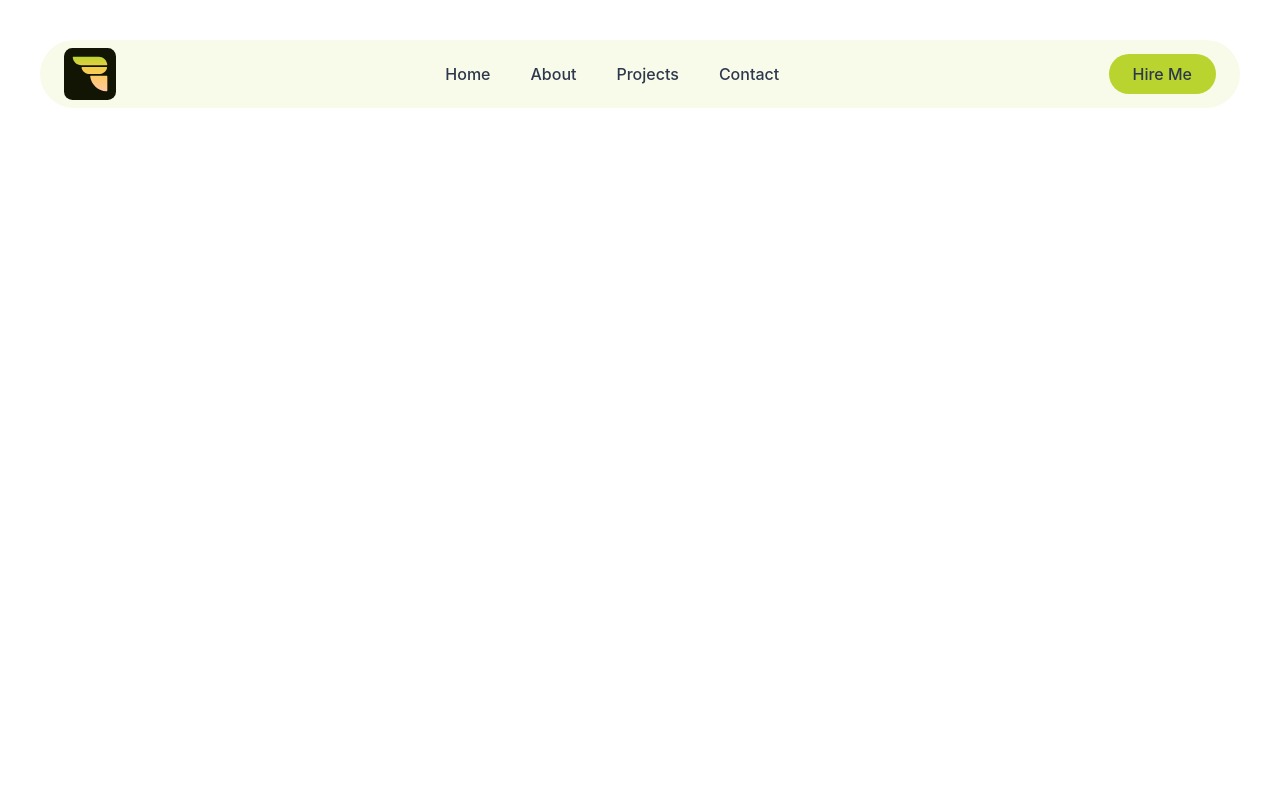
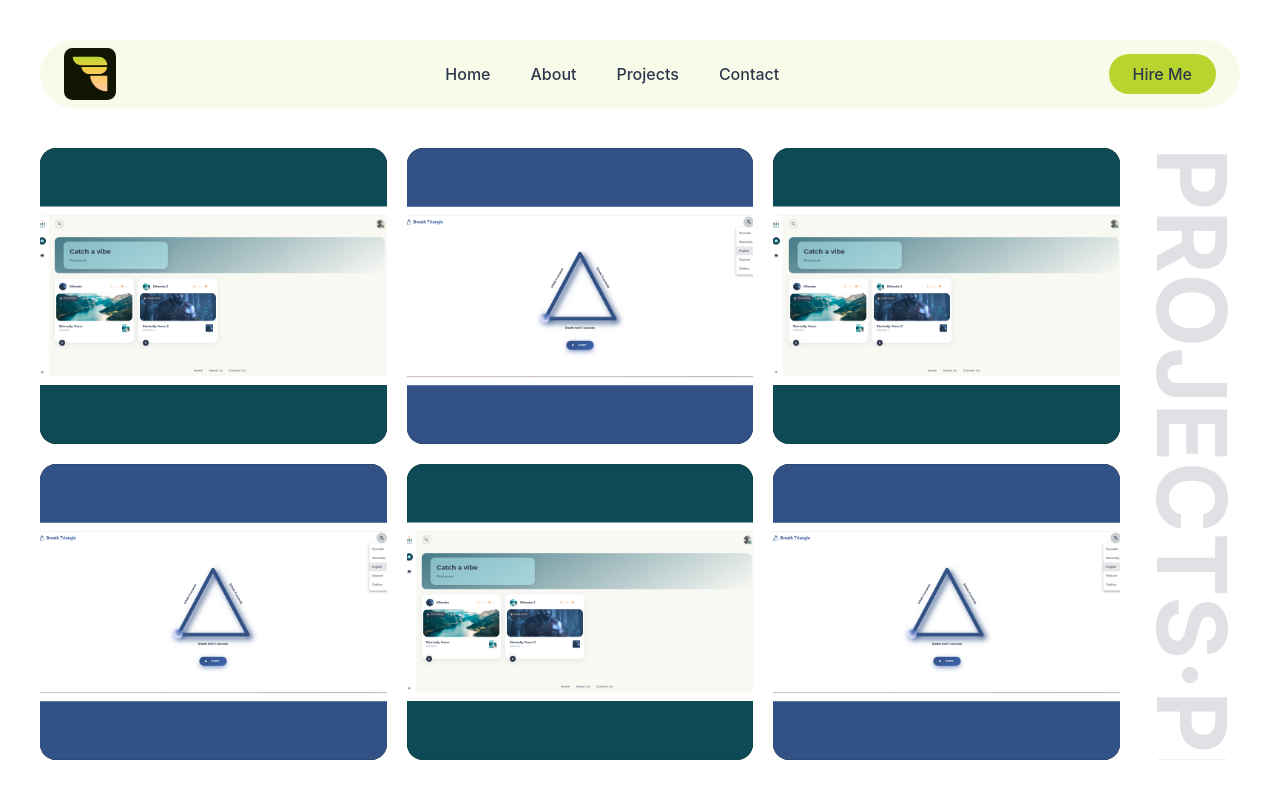
Before and after one commit to rumyantseff/vladislavr, a Nuxt app: page /projects in a window 1280 px wide. Built offline with nearby package versions, Linux system fonts and the light colour scheme.

Commit message:
Project page done.

```diff
--- a/app/assets/main.css
+++ b/app/assets/main.css
@@ -25,6 +25,8 @@
   /* Marquee animations */
   --animate-marquee-left: marquee-left 30s linear infinite;
   --animate-marquee-right: marquee-right 30s linear infinite;
+  --animate-marquee-up: marquee-up 30s linear infinite;
+  --animate-marquee-down: marquee-down 30s linear infinite;
 }
 
 @keyframes marquee-left {
@@ -37,6 +39,16 @@
   to { transform: translateX(0); }
 }
 
+@keyframes marquee-up {
+  from { transform: translateY(0); }
+  to { transform: translateY(-50%); }
+}
+
+@keyframes marquee-down {
+  from { transform: translateY(-50%); }
+  to { transform: translateY(0); }
+}
+
 html, body, #__nuxt {
   background-color: #ffffff;
   color: var(--color-primary-font);
--- /dev/null
+++ b/app/components/app/marquee-strip-vertical.vue
@@ -0,0 +1,29 @@
+<template>
+  <div class="overflow-hidden h-full">
+    <div :class="['flex flex-col items-center h-max', animationClass]">
+      <div v-for="i in 2" :key="i" class="flex flex-col items-center">
+        <span v-for="n in repeat" :key="n"
+          class="font-bold uppercase text-primary-font/15
+                 text-5xl sm:text-6xl lg:text-7xl xl:text-8xl
+                 leading-none py-4 lg:py-6
+                 [writing-mode:vertical-rl] [text-orientation:mixed]">
+          {{ text }}<span class="my-2 lg:my-4">·</span>
+        </span>
+      </div>
+    </div>
+  </div>
+</template>
+
+<script setup>
+import { computed } from 'vue'
+
+const props = defineProps({
+  text: { type: String, required: true },
+  direction: { type: String, default: 'up' },
+  repeat: { type: Number, default: 6 },
+})
+
+const animationClass = computed(() =>
+  props.direction === 'down' ? 'animate-marquee-down' : 'animate-marquee-up'
+)
+</script>
--- /dev/null
+++ b/app/components/app/project-card.vue
@@ -0,0 +1,49 @@
+<template>
+  <a :href="link" target="_blank" rel="noopener"
+    class="group relative block rounded-xl lg:rounded-2xl overflow-hidden
+           aspect-[4/3] bg-brand-950 cursor-pointer">
+    <!-- project image -->
+    <img :src="image" :alt="title"
+      class="absolute inset-0 w-full h-full object-cover
+             transition-transform duration-500 ease-out
+             group-hover:scale-105" />
+
+    <!-- hover overlay: chips + title -->
+    <div class="absolute inset-0
+                bg-gradient-to-t from-brand-950/95 via-brand-950/60 to-brand-950/0
+                opacity-0 group-hover:opacity-100
+                transition-opacity duration-500
+                flex flex-col justify-end p-4 lg:p-6">
+      <div class="flex flex-wrap gap-1.5 lg:gap-2 mb-3">
+        <span v-for="t in tags" :key="t"
+          class="px-3 py-1 rounded-full text-[10px] lg:text-xs font-medium
+                 bg-tertiary-font/10 text-tertiary-font
+                 border border-tertiary-font/30 backdrop-blur-sm">
+          {{ t }}
+        </span>
+      </div>
+      <h3 class="text-tertiary-font font-semibold text-sm lg:text-lg leading-tight pr-12 lg:pr-14">
+        {{ title }}
+      </h3>
+    </div>
+
+    <!-- arrow icon — slides in on hover -->
+    <div class="absolute bottom-3 right-3 lg:bottom-4 lg:right-4
+                size-9 lg:size-11 rounded-lg
+                bg-tertiary-font flex items-center justify-center
+                opacity-0 group-hover:opacity-100
+                translate-y-2 group-hover:translate-y-0
+                transition-all duration-500 ease-out">
+      <AppIconsArrowUpRight class="size-4 lg:size-5 text-brand-950" />
+    </div>
+  </a>
+</template>
+
+<script setup>
+defineProps({
+  title: { type: String, required: true },
+  tags: { type: Array, default: () => [] },
+  image: { type: String, required: true },
+  link: { type: String, default: '#' },
+})
+</script>
--- a/app/components/sections/navigation.vue
+++ b/app/components/sections/navigation.vue
@@ -24,7 +24,7 @@
 const links = [
   { text: 'Home', to: '/' },
   { text: 'About', to: '/about' },
-  { text: 'Projects', to: '#' },
+  { text: 'Projects', to: '/projects' },
   { text: 'Contact', to: '#' },
 ]
 </script>
--- /dev/null
+++ b/app/components/sections/projects-grid.vue
@@ -0,0 +1,53 @@
+<template>
+  <div class="w-full h-full overflow-hidden">
+    <div class="grid grid-cols-2 lg:grid-cols-3 gap-3 lg:gap-5 h-full auto-rows-fr">
+      <AppProjectCard v-for="(p, i) in projects" :key="p.title"
+        v-motion
+        :initial="{ opacity: 0, y: 30 }"
+        :enter="{ opacity: 1, y: 0, transition: { duration: 600, delay: 400 + i * 100 } }"
+        v-bind="p"
+        class="aspect-auto! h-full" />
+    </div>
+  </div>
+</template>
+
+<script setup>
+const projects = [
+  {
+    title: 'Mbrosia — Music Streaming UI',
+    tags: ['Web', 'Vue', 'Design'],
+    image: '/portfolio/mbrosia.svg',
+    link: '#',
+  },
+  {
+    title: 'Breathe Triangle — Wellness App',
+    tags: ['Mobile', 'iOS', 'Animation'],
+    image: '/portfolio/triangle.svg',
+    link: '#',
+  },
+  {
+    title: 'CI/CD Pipeline Automation',
+    tags: ['DevOps', 'GitLab', 'Docker'],
+    image: '/portfolio/mbrosia.svg',
+    link: '#',
+  },
+  {
+    title: 'E2E Testing Framework',
+    tags: ['QA', 'Cypress', 'TypeScript'],
+    image: '/portfolio/triangle.svg',
+    link: '#',
+  },
+  {
+    title: 'Brand Identity System',
+    tags: ['Design', 'Branding'],
+    image: '/portfolio/mbrosia.svg',
+    link: '#',
+  },
+  {
+    title: 'Internal Dashboard',
+    tags: ['Dashboard', 'SaaS', 'Vue'],
+    image: '/portfolio/triangle.svg',
+    link: '#',
+  },
+]
+</script>
--- /dev/null
+++ b/app/components/sections/projects-skeleton.vue
@@ -0,0 +1,17 @@
+<template>
+  <div class="w-full h-full p-4 sm:p-6 lg:p-10 pt-0! sm:pt-0! lg:pt-0!
+              flex flex-col sm:flex-row gap-3 sm:gap-4 lg:gap-6 animate-pulse">
+    <!-- Mobile: horizontal marquee placeholder -->
+    <div class="sm:hidden h-12 rounded-2xl bg-brand-50 shrink-0" />
+    <!-- Cards placeholders -->
+    <div class="flex-1 min-h-0">
+      <div class="grid grid-cols-2 lg:grid-cols-3 gap-3 lg:gap-5 h-full auto-rows-fr">
+        <div v-for="i in 6" :key="i" class="rounded-xl bg-brand-50" />
+      </div>
+    </div>
+    <!-- Desktop: vertical marquee placeholder -->
+    <div class="hidden sm:block w-12 lg:w-20 xl:w-24 shrink-0">
+      <div class="h-full rounded-2xl bg-brand-50" />
+    </div>
+  </div>
+</template>
--- /dev/null
+++ b/app/pages/projects/index.vue
@@ -0,0 +1,39 @@
+<template>
+  <SectionsProjectsSkeleton v-if="isLoading" />
+  <div v-else class="w-full h-full p-4 sm:p-6 lg:p-10 pt-0! sm:pt-0! lg:pt-0!
+              lg:overflow-hidden
+              flex flex-col sm:flex-row gap-3 sm:gap-4 lg:gap-6">
+    <!-- Mobile: horizontal marquee on top -->
+    <div class="sm:hidden select-none pointer-events-none"
+      v-motion
+      :initial="{ opacity: 0, y: -20 }"
+      :enter="{ opacity: 1, y: 0, transition: { duration: 600, delay: 100 } }">
+      <AppMarqueeStrip text="Projects" direction="right" />
+    </div>
+
+    <SectionsProjectsGrid class="flex-1 min-h-0"
+      v-motion
+      :initial="{ opacity: 0, y: 30 }"
+      :enter="{ opacity: 1, y: 0, transition: { duration: 700, delay: 200 } }" />
+
+    <!-- Desktop: vertical marquee on right -->
+    <div class="hidden sm:block w-12 lg:w-20 xl:w-24 shrink-0 select-none pointer-events-none"
+      v-motion
+      :initial="{ opacity: 0, x: 30 }"
+      :enter="{ opacity: 1, x: 0, transition: { duration: 700, delay: 350 } }">
+      <AppMarqueeStripVertical text="Projects" direction="up" />
+    </div>
+  </div>
+</template>
+
+<script setup>
+import { ref, onMounted } from 'vue'
+
+const isLoading = ref(true)
+
+onMounted(() => {
+  requestAnimationFrame(() => {
+    setTimeout(() => { isLoading.value = false }, 500)
+  })
+})
+</script>
```
